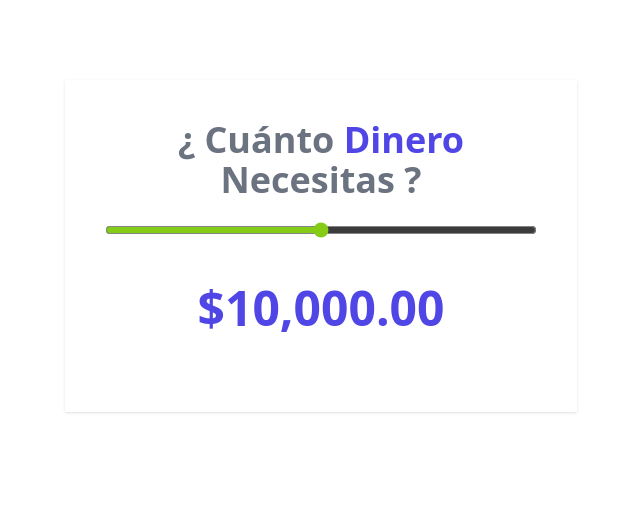
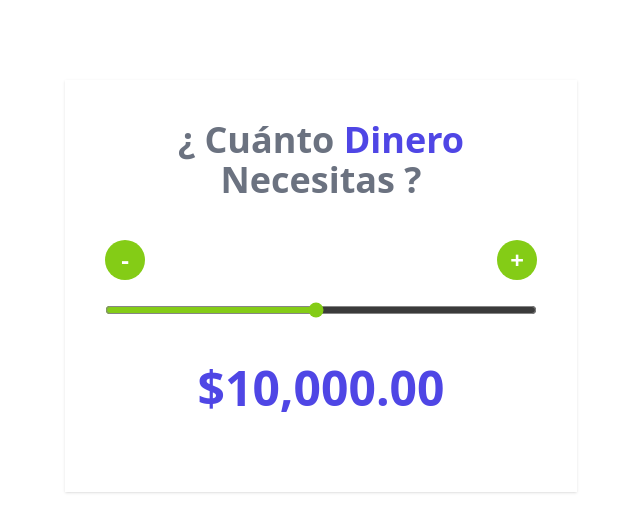
Before and after one commit to JPalacio3/Cotizador-Prestamos, a Vue app in the folder cotizador-prestamos-vue/: page / in a window 1280 px wide. Shown: the top 532 px of the page, without its empty margins (319-959 px from the left). Built offline with nearby package versions, Linux system fonts and the light colour scheme.

Commit message:
feat : Creando el componenete y la funcionalidad para los botones de incremento y decremento

```diff
--- a/cotizador-prestamos-vue/src/App.vue
+++ b/cotizador-prestamos-vue/src/App.vue
@@ -2,9 +2,10 @@
 import { ref, computed } from 'vue';
 
 import Header from './components/Header.vue';
+import Button from './components/Button.vue';
 
 const cantidad = ref( 10000 );
-const MIN = 0;
+const MIN = 500;
 const MAX = 20000;
 const STEP = 500;
 
@@ -17,14 +18,38 @@
     return formatter.format( cantidad.value );
 } );
 
+const handleChangeDecrementor = () => {
+    if ( cantidad.value <= MIN ) {
+        cantidad.value = MIN;
+        return;
+    } else {
+        cantidad.value = cantidad.value - STEP;
+    }
+}
+
+const handleChangeIncrementor = () => {
+    if ( cantidad.value >= MAX ) {
+        cantidad.value = MAX;
+        return;
+    } else {
+        cantidad.value = cantidad.value + STEP;
+    }
+}
 </script>
 
 <template>
     <div class="my-20 max-w-lg mx-auto bg-white shadow p-10">
         <Header />
+
+        <div class="flex justify-between mt-10">
+            <Button :operador="'-'" :fn="handleChangeDecrementor" />
+            <Button :operador="'+'" :fn="handleChangeIncrementor" />
+        </div>
+
         <div class="my-5">
             <input type="range" class="w-full bg-gray-200 accent-lime-500 hover:accent-lime-600 " :min="MIN" :max="MAX"
                 :step="STEP" v-model.number="cantidad" />
+
             <p class="text-center my-10 text-5xl font-extrabold text-indigo-600">{{ formatearDinero }}</p>
         </div>
     </div>
--- /dev/null
+++ b/cotizador-prestamos-vue/src/components/Button.vue
@@ -0,0 +1,13 @@
+<script setup>
+const props = defineProps( {
+    operador: String,
+    fn: Function
+} );
+</script>
+
+<template>
+    <button type="button"
+        class="h-10 w-10 flex items-center justify-center font-bold bg-lime-500 rounded-full hover:outline-none hover:ring-2 hover:ring-offset-2 hover:ring-lime-500 text-white text-2xl"
+        @click="fn">{{
+            operador }}</button>
+</template>
```
